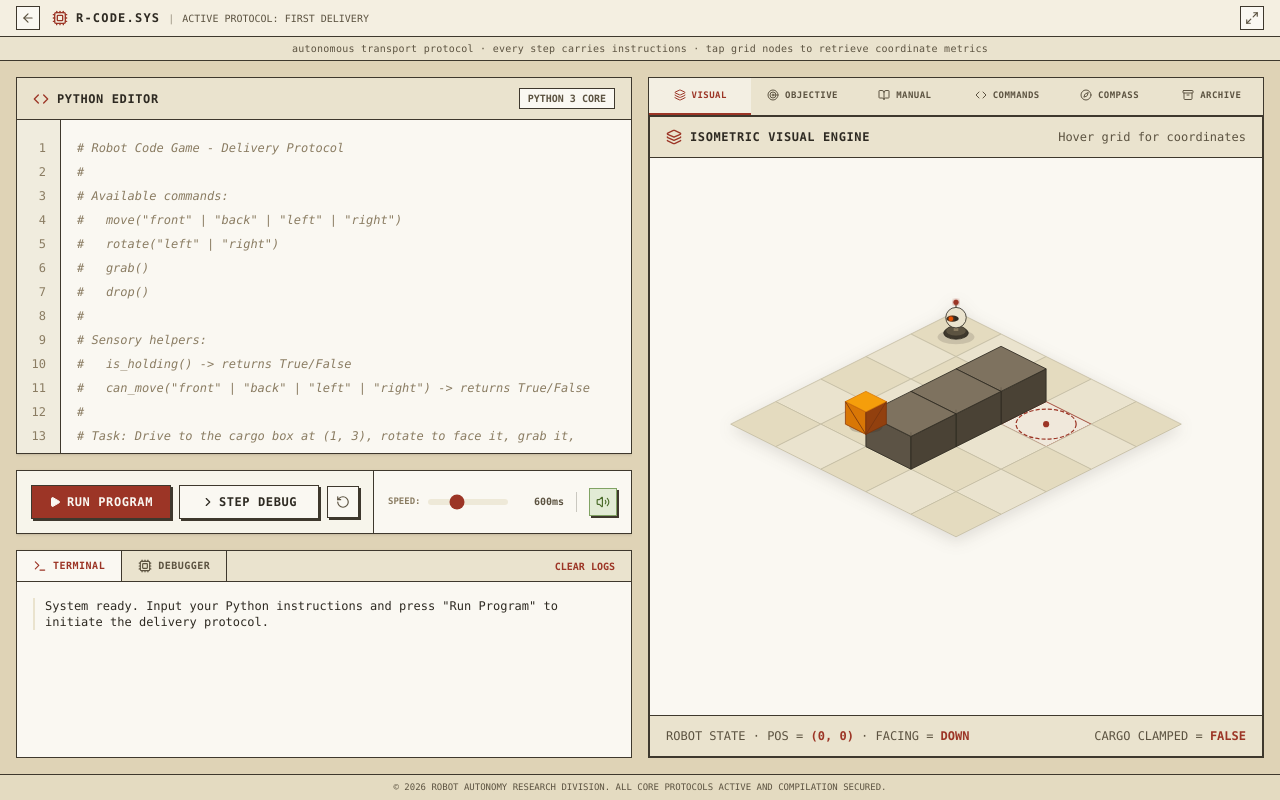
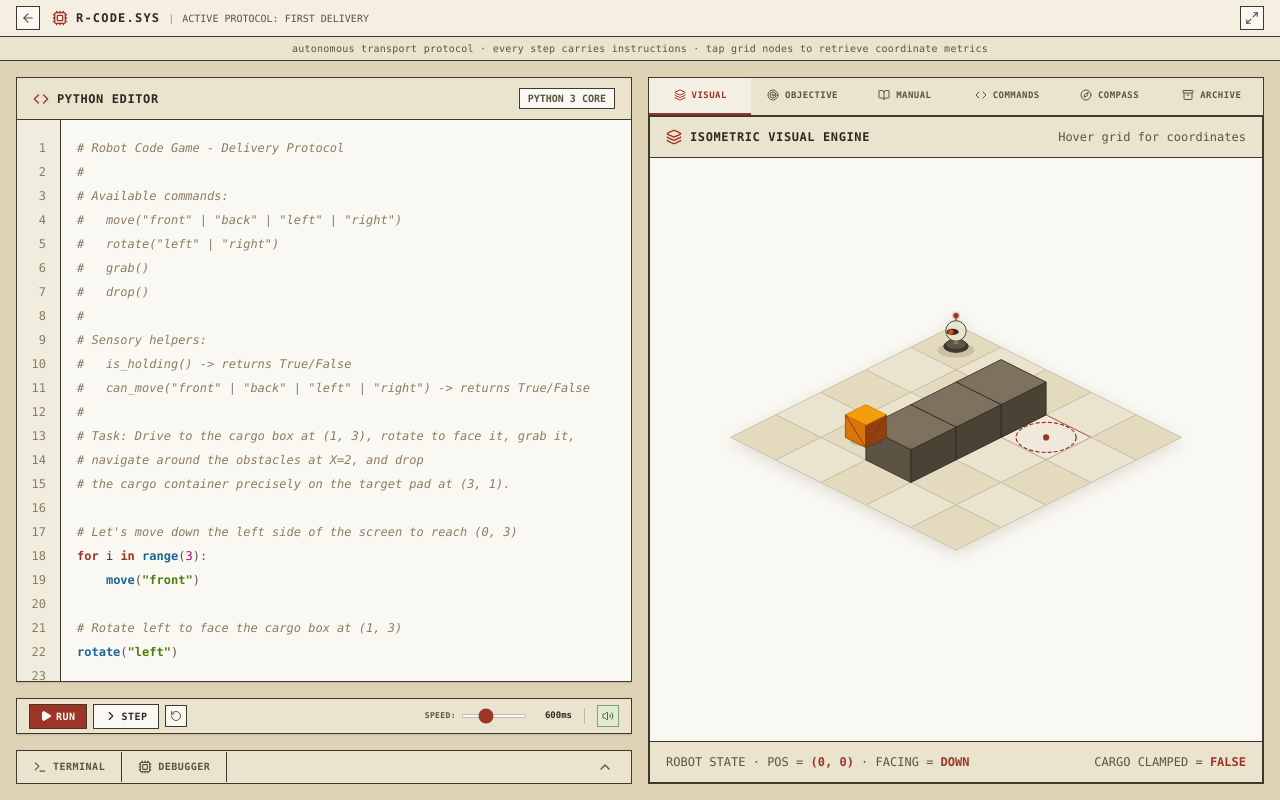
Before and after one commit to MohammadAboulEla/robot-code-game, a React (Vite) app: page / in a window 1280 px wide. Both pictures are taken after a click on the button 640 px from the left and 259 px from the top of the page. Built offline with nearby package versions, Linux system fonts and the light colour scheme.

Commit message:
more compact

```diff
--- a/src/App.tsx
+++ b/src/App.tsx
@@ -12,7 +12,6 @@ import { Header } from './components/Header';
 import { Ticker } from './components/Ticker';
 import { PuzzleSelect } from './components/PuzzleSelect';
 import { GameView } from './components/GameView';
-import { Footer } from './components/Footer';
 
 export default function App() {
   const [selectedPuzzle, setSelectedPuzzle] = useState<PuzzleDefinition | null>(null);
@@ -149,9 +148,6 @@ export default function App() {
         </div>
       )}
 
-      {/* Retro aesthetic status foot-rail */}
-      <Footer />
-
     </div>
   );
 }
--- a/src/components/ConsoleTerminal.tsx
+++ b/src/components/ConsoleTerminal.tsx
@@ -4,7 +4,7 @@
  */
 
 import React, { useState } from 'react';
-import { Terminal, Cpu } from 'lucide-react';
+import { Terminal, Cpu, ChevronDown, ChevronUp } from 'lucide-react';
 import { DebuggerPanel } from './DebuggerPanel';
 import type { VMAction } from '../robotInterpreter';
 
@@ -14,6 +14,8 @@ interface ConsoleTerminalProps {
   actionQueue: VMAction[];
   currentIndex: number;
   isDebugMode?: boolean;
+  isCollapsed: boolean;
+  onToggleCollapse: () => void;
 }
 
 export const ConsoleTerminal: React.FC<ConsoleTerminalProps> = ({
@@ -21,7 +23,9 @@ export const ConsoleTerminal: React.FC<ConsoleTerminalProps> = ({
   clearLogs,
   actionQueue,
   currentIndex,
-  isDebugMode = false
+  isDebugMode = false,
+  isCollapsed,
+  onToggleCollapse
 }) => {
   const [activeTab, setActiveTab] = useState<'terminal' | 'debugger'>('terminal');
 
@@ -31,9 +35,12 @@ export const ConsoleTerminal: React.FC<ConsoleTerminalProps> = ({
       <div className="border-b border-[#3e382d] bg-[#eae3ce] flex justify-between items-center shrink-0">
         <div className="flex">
           <button
-            onClick={() => setActiveTab('terminal')}
+            onClick={() => {
+              setActiveTab('terminal');
+              if (isCollapsed) onToggleCollapse();
+            }}
             className={`flex items-center gap-1.5 px-4 py-2 text-[10px] font-bold border-r border-[#3e382d] transition uppercase tracking-wider cursor-pointer ${
-              activeTab === 'terminal'
+              activeTab === 'terminal' && !isCollapsed
                 ? 'bg-[#faf8f2] text-[#9c3526]'
                 : 'text-[#5c5341] hover:bg-[#eae3ce]/50 hover:text-[#2e2a22]'
             }`}
@@ -43,9 +50,12 @@ export const ConsoleTerminal: React.FC<ConsoleTerminalProps> = ({
           </button>
 
           <button
-            onClick={() => setActiveTab('debugger')}
+            onClick={() => {
+              setActiveTab('debugger');
+              if (isCollapsed) onToggleCollapse();
+            }}
             className={`flex items-center gap-1.5 px-4 py-2 text-[10px] font-bold border-r border-[#3e382d] transition uppercase tracking-wider cursor-pointer ${
-              activeTab === 'debugger'
+              activeTab === 'debugger' && !isCollapsed
                 ? 'bg-[#faf8f2] text-[#9c3526]'
                 : 'text-[#5c5341] hover:bg-[#eae3ce]/50 hover:text-[#2e2a22]'
             }`}
@@ -55,25 +65,33 @@ export const ConsoleTerminal: React.FC<ConsoleTerminalProps> = ({
           </button>
         </div>
 
-        <div className="px-4 py-1.5">
-          {activeTab === 'terminal' ? (
+        <div className="px-4 py-1.5 flex items-center gap-3">
+          {activeTab === 'terminal' && !isCollapsed && (
             <button
               onClick={clearLogs}
-              className="text-[10px] text-[#9c3526] hover:text-[#852a1e] uppercase font-bold cursor-pointer"
+              className="text-[10px] text-[#9c3526] hover:text-[#852a1e] uppercase font-bold cursor-pointer mr-1"
             >
               Clear Logs
             </button>
-          ) : (
-            actionQueue.length > 0 && currentIndex !== -1 && (
-              <span className="bg-[#faf8f2] px-2 py-0.5 border border-[#3e382d] text-[#5c5341] font-bold text-[9px]">
+          )}
+          {activeTab === 'debugger' && !isCollapsed && actionQueue.length > 0 && currentIndex !== -1 && (
+            <span className="bg-[#faf8f2] px-2 py-0.5 border border-[#3e382d] text-[#5c5341] font-bold text-[9px] mr-1">
               STEP {currentIndex + 1} OF {actionQueue.length}
             </span>
-            )
           )}
+
+          <button
+            onClick={onToggleCollapse}
+            title={isCollapsed ? "Expand Panel" : "Collapse Panel"}
+            className="text-[#5c5341] hover:text-[#9c3526] cursor-pointer flex items-center justify-center p-0.5"
+          >
+            {isCollapsed ? <ChevronUp className="w-4 h-4" /> : <ChevronDown className="w-4 h-4" />}
+          </button>
         </div>
       </div>
 
       {/* Tab Panels */}
+      {!isCollapsed && (
         <div className="flex-grow flex-1 min-h-0 bg-[#faf8f2] flex flex-col overflow-hidden">
           {activeTab === 'terminal' && (
             <div className="p-4 flex-grow overflow-y-auto space-y-1.5">
@@ -95,6 +113,7 @@ export const ConsoleTerminal: React.FC<ConsoleTerminalProps> = ({
             </div>
           )}
         </div>
+      )}
     </div>
   );
 };
--- a/src/components/ControlPanel.tsx
+++ b/src/components/ControlPanel.tsx
@@ -30,54 +30,50 @@ export const ControlPanel: React.FC<ControlPanelProps> = ({
   toggleSound
 }) => {
   return (
-<div className="border border-[#3e382d] bg-[#faf8f2] shadow-sm flex flex-col md:flex-row md:divide-x divide-[#3e382d] select-none font-mono">
-
-      {/* Group 1: Execution Control */}
-      <div className="flex-grow p-3.5 bg-[#eae3ce]/20 flex flex-col gap-2 min-w-[280px]">
-        <div className="flex items-center gap-2 w-full">
+    <div className="border border-[#3e382d] bg-[#eae3ce] shadow-sm flex items-center justify-between select-none font-mono px-3 py-1 shrink-0 h-9">
+      {/* Left side: execution controls */}
+      <div className="flex items-center gap-1.5">
         {!isPlaying ? (
           <button
             onClick={runSimulation}
-              className="flex-1 bg-[#9c3526] hover:bg-[#822c20] text-[#faf8f2] font-bold text-[10px] sm:text-xs py-2 px-3 border border-[#3e382d] transition cursor-pointer flex items-center justify-center gap-1.5 shadow-[2px_2px_0px_#3e382d] active:translate-x-[1px] active:translate-y-[1px] active:shadow-[1px_1px_0px_#3e382d] uppercase tracking-wider"
+            className="bg-[#9c3526] hover:bg-[#822c20] text-[#faf8f2] font-bold text-[10px] py-1 px-2.5 border border-[#3e382d] cursor-pointer flex items-center gap-1 uppercase tracking-wider transition-colors"
           >
             <Play className="w-3 h-3 fill-current" />
-              RUN PROGRAM
+            <span>Run</span>
           </button>
         ) : (
           <button
             onClick={pauseSimulation}
-              className="flex-1 bg-amber-600 hover:bg-amber-700 text-white font-bold text-[10px] sm:text-xs py-2 px-3 border border-[#3e382d] transition cursor-pointer flex items-center justify-center gap-1.5 shadow-[2px_2px_0px_#3e382d] active:translate-x-[1px] active:translate-y-[1px] active:shadow-[1px_1px_0px_#3e382d] uppercase tracking-wider"
+            className="bg-amber-600 hover:bg-amber-700 text-white font-bold text-[10px] py-1 px-2.5 border border-[#3e382d] cursor-pointer flex items-center gap-1 uppercase tracking-wider transition-colors"
           >
             <Square className="w-3 h-3 fill-current" />
-              PAUSE
+            <span>Pause</span>
           </button>
         )}
 
         <button
           onClick={stepSimulation}
           disabled={isPlaying}
-            className="flex-1 disabled:opacity-40 disabled:cursor-not-allowed bg-[#faf8f2] hover:bg-[#eae3ce] text-[#2e2a22] font-bold text-[10px] sm:text-xs py-2 px-3 border border-[#3e382d] transition cursor-pointer flex items-center justify-center gap-1 shadow-[2px_2px_0px_#3e382d] active:translate-x-[1px] active:translate-y-[1px] active:shadow-[1px_1px_0px_#3e382d] uppercase tracking-wider"
+          className="disabled:opacity-40 disabled:cursor-not-allowed bg-[#faf8f2] hover:bg-[#eae3ce] text-[#2e2a22] font-bold text-[10px] py-1 px-2.5 border border-[#3e382d] cursor-pointer flex items-center gap-1 uppercase tracking-wider transition-colors"
         >
           <ChevronRight className="w-3.5 h-3.5" />
-            STEP DEBUG
+          <span>Step</span>
         </button>
 
         <button
           onClick={resetSimulation}
-            className="p-2 bg-[#faf8f2] hover:bg-[#eae3ce] text-[#5c5341] border border-[#3e382d] transition cursor-pointer flex items-center justify-center shadow-[2px_2px_0px_#3e382d] active:translate-x-[1px] active:translate-y-[1px] active:shadow-[1px_1px_0px_#3e382d]"
+          className="p-1 bg-[#faf8f2] hover:bg-[#eae3ce] text-[#5c5341] border border-[#3e382d] cursor-pointer flex items-center justify-center transition-colors"
           title="Reset Simulation"
         >
-            <RotateCcw className="w-3.5 h-3.5" />
+          <RotateCcw className="w-3 h-3" />
         </button>
       </div>
-      </div>
 
-      {/* Group 2: Interface Configuration */}
-      <div className="p-3.5 flex flex-col gap-2 flex-shrink-0 flex-initial">
-        <div className="flex items-center justify-between gap-3 h-full">
-          {/* Slider */}
-          <div className="flex items-center gap-2">
-            <span className="text-[9px] font-bold text-[#8a7c62] w-8">SPEED:</span>
+      {/* Right side: configuration controls */}
+      <div className="flex items-center gap-3">
+        {/* Speed Slider */}
+        <div className="flex items-center gap-1.5">
+          <span className="text-[8px] font-bold text-[#5c5341] tracking-wider">SPEED:</span>
           <input
             type="range"
             min="150"
@@ -85,29 +81,27 @@ export const ControlPanel: React.FC<ControlPanelProps> = ({
             step="50"
             value={playbackSpeed}
             onChange={(e) => setPlaybackSpeed(Number(e.target.value))}
-              className="w-20 accent-[#9c3526] cursor-pointer h-1.5 bg-[#eae3ce]/70 rounded appearance-none"
+            className="w-16 accent-[#9c3526] cursor-pointer h-1 bg-[#faf8f2] border border-[#3e382d]/30 appearance-none"
           />
-            <span className="text-[10px] text-[#5c5341] font-bold w-12 text-right">{playbackSpeed}ms</span>
+          <span className="text-[9px] text-[#2e2a22] font-bold w-10 text-right">{playbackSpeed}ms</span>
         </div>
 
-          {/* Divider line */}
-          <div className="h-5 w-[1px] bg-[#3e382d]/25"></div>
+        {/* Vertical divider */}
+        <div className="h-4 w-[1px] bg-[#3e382d]/25"></div>
 
-          {/* Audio toggle button */}
+        {/* Audio Toggle */}
         <button
           onClick={toggleSound}
-            className={`p-1.5 border transition cursor-pointer flex items-center justify-center shadow-[2px_2px_0px_#3e382d] active:translate-x-[1px] active:translate-y-[1px] active:shadow-[1px_1px_0px_#3e382d] ${
+          className={`p-1 border transition-colors cursor-pointer flex items-center justify-center ${
             soundEnabled
               ? 'bg-[#e2ebd5] border-[#81a364] text-[#4a6b2a] hover:bg-[#d6e2c6]'
               : 'bg-[#faf8f2] border-[#3e382d] text-[#8a7c62] hover:bg-[#eae3ce]'
           }`}
-            title={soundEnabled ? "Mute Sound Effects" : "Unmute Sound Effects"}
+          title={soundEnabled ? "Mute" : "Unmute"}
         >
-            {soundEnabled ? <Volume2 className="w-3.5 h-3.5" /> : <VolumeX className="w-3.5 h-3.5" />}
+          {soundEnabled ? <Volume2 className="w-3 h-3" /> : <VolumeX className="w-3 h-3" />}
         </button>
       </div>
     </div>
-
-    </div>
   );
 };
--- a/src/components/GameView.tsx
+++ b/src/components/GameView.tsx
@@ -3,7 +3,7 @@
  * SPDX-License-Identifier: Apache-2.0
  */
 
-import React from 'react';
+import React, { useState } from 'react';
 import type { PuzzleDefinition, CommandDefinition } from '../types/gameTypes';
 import { useRobotSimulation } from '../hooks/useRobotSimulation';
 import { CodeEditor } from './CodeEditor';
@@ -68,6 +68,8 @@ export const GameView: React.FC<GameViewProps> = ({
     loadSolution
   } = useRobotSimulation(puzzle, commandRegistry, onPuzzleSolved);
 
+  const [isTerminalCollapsed, setIsTerminalCollapsed] = useState(true);
+
   return (
     <main className="flex-grow w-full p-4 min-h-0 overflow-hidden flex flex-col">
       {isPlaygroundMode && playgroundProps ? (
@@ -87,7 +89,7 @@ export const GameView: React.FC<GameViewProps> = ({
 
           {/* Column 2: Code Editor, Control Panel, Debugger & Terminal */}
           <div className="lg:col-span-4 flex flex-col gap-4 min-h-0 h-full overflow-hidden">
-            <div className="flex-1 min-h-0 flex flex-col">
+            <div className="flex-[3] min-h-0 flex flex-col">
               <CodeEditor
                 code={code}
                 setCode={setCode}
@@ -107,13 +109,15 @@ export const GameView: React.FC<GameViewProps> = ({
               toggleSound={toggleSound}
             />
 
-            <div className="h-52 shrink-0 min-h-0">
+            <div className={`${isTerminalCollapsed ? 'h-[34px] shrink-0' : 'flex-[2] min-h-0'} transition-all duration-200 flex flex-col`}>
               <ConsoleTerminal
                 consoleLogs={consoleLogs}
                 clearLogs={clearLogs}
                 actionQueue={actionQueue}
                 currentIndex={currentIndex}
                 isDebugMode={isDebugMode}
+                isCollapsed={isTerminalCollapsed}
+                onToggleCollapse={() => setIsTerminalCollapsed(!isTerminalCollapsed)}
               />
             </div>
           </div>
@@ -144,7 +148,7 @@ export const GameView: React.FC<GameViewProps> = ({
         <div className="grid grid-cols-1 lg:grid-cols-12 gap-4 items-stretch flex-1 min-h-0">
           {/* LEFT Column: Code Editor, Terminal & APIs */}
           <div className="lg:col-span-6 flex flex-col gap-4 min-h-0 h-full overflow-hidden">
-            <div className="flex-1 min-h-0 flex flex-col">
+            <div className="flex-[3] min-h-0 flex flex-col">
               <CodeEditor
                 code={code}
                 setCode={setCode}
@@ -164,13 +168,15 @@ export const GameView: React.FC<GameViewProps> = ({
               toggleSound={toggleSound}
             />
 
-            <div className="h-52 shrink-0 min-h-0">
+            <div className={`${isTerminalCollapsed ? 'h-[34px] shrink-0' : 'flex-[2] min-h-0'} transition-all duration-200 flex flex-col`}>
               <ConsoleTerminal
                 consoleLogs={consoleLogs}
                 clearLogs={clearLogs}
                 actionQueue={actionQueue}
                 currentIndex={currentIndex}
                 isDebugMode={isDebugMode}
+                isCollapsed={isTerminalCollapsed}
+                onToggleCollapse={() => setIsTerminalCollapsed(!isTerminalCollapsed)}
               />
             </div>
           </div>
```
Lines whose indentation alone changed are shown as unchanged.
